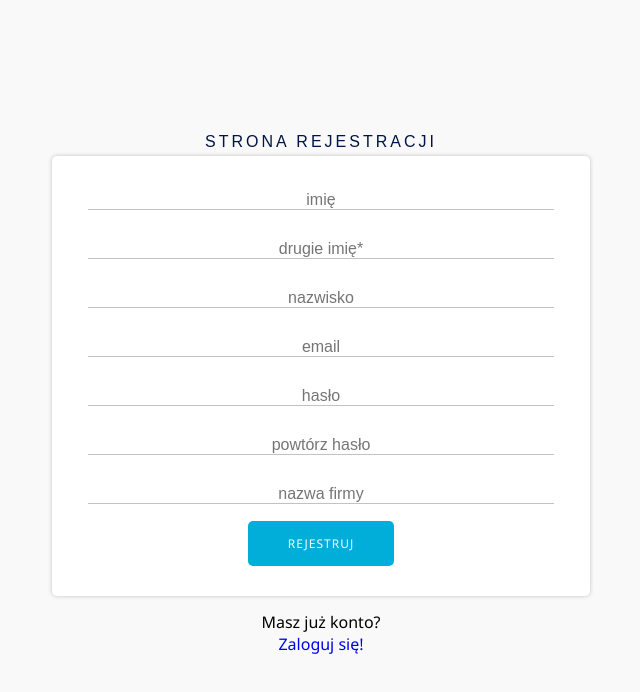
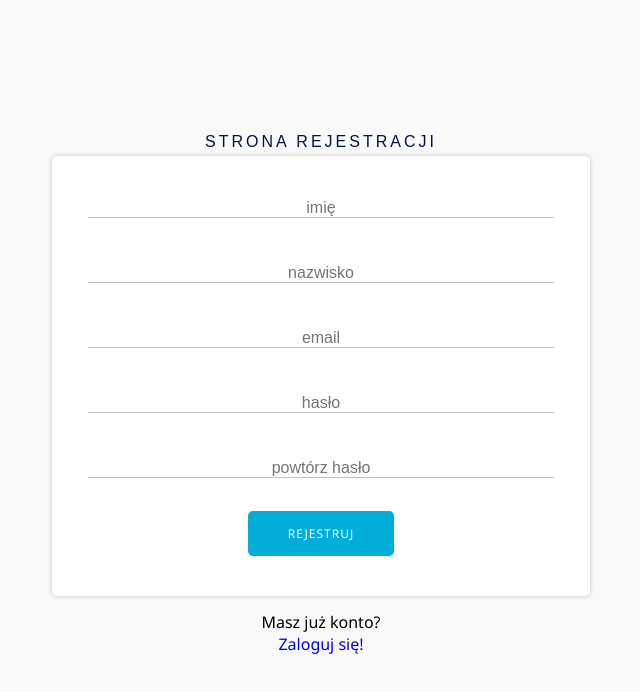
Before and after one commit to elenerandarill/iot-app-front, a React (Create React App) app: page /register in a window 1280 px wide. Shown: the top 692 px of the page, without its empty margins (319-959 px from the left). Built offline with nearby package versions, Linux system fonts and the light colour scheme; a web font is replaced by a local one.

Commit message:
Register works

```diff
--- /dev/null
+++ b/src/FakeFrontend/backendAuthConnector.js
@@ -0,0 +1,32 @@
+import {URL_LOGIN, URL_LOGOUT, URL_REGISTER} from "../iotConfig";
+import {sendRequest} from "./backendConnector";
+
+export const sendRegister = async (ufname, ulname, uemail, upass) => {
+    return  await sendRequest(
+        URL_REGISTER,
+        {
+            "UFNAME": ufname,
+            "ULNAME": ulname,
+            "UEMAIL": uemail,
+            "UPASS": upass,
+        }
+    )
+}
+
+export const sendLogin = async (email, pass) => {
+    const res = await sendRequest(
+        URL_LOGIN,
+        {
+            "UEMAIL": email,
+            "UPASS": pass
+        }
+    )
+    return res.body
+}
+
+export const sendLogout = async () => {
+    const res = await sendRequest(
+        URL_LOGOUT
+    )
+    return res.status
+}
--- a/src/FakeFrontend/backendConnector.js
+++ b/src/FakeFrontend/backendConnector.js
@@ -1,25 +1,5 @@
 import {BackendResponse} from "./backendResponse";
-import {URL_LOGIN, URL_LOGOUT} from "../iotConfig";
 import * as authService from "../authService";
-
-
-export const sendLogin = async (email, pass) => {
-    const res = await sendRequest(
-        URL_LOGIN,
-        {
-            "UEMAIL": email,
-            "UPASS": pass
-        }
-    )
-    return res.body
-}
-
-export const sendLogout = async () => {
-    const res = await sendRequest(
-        URL_LOGOUT
-    )
-    return res.status
-}
 
 /**
  * @param url {string}
--- a/src/components/sideBar.js
+++ b/src/components/sideBar.js
@@ -9,7 +9,7 @@ import {
     ROUTE_SGROUP_LIST,
     ROUTE_TMEMBER_LIST
 } from "../iotConfig";
-import {sendLogout} from "../FakeFrontend/backendConnector";
+import {sendLogout} from "../FakeFrontend/backendAuthConnector";
 import {useHistory} from "react-router-dom";
 import LogoutButton from "./logoutButton";
 import * as authService from "../authService";
@@ -45,7 +45,6 @@ const SideBar = () => {
             <h6>Tymczasowe skróty:</h6>
             <MenuButton text="Logowanie" path="/login"/>
             <MenuButton text="Rejestracja" path="/register"/>
-            <MenuButton text="Test Requesta" path="/text"/>
 
         </div>
     )
--- a/src/components/views/burgerMenu.js
+++ b/src/components/views/burgerMenu.js
@@ -8,7 +8,7 @@ import {
     ROUTE_SGROUP_LIST,
     ROUTE_TMEMBER_LIST
 } from "../../iotConfig";
-import {sendLogout} from "../../FakeFrontend/backendConnector";
+import {sendLogout} from "../../FakeFrontend/backendAuthConnector";
 import * as authService from "../../authService";
 import {useHistory} from "react-router-dom";
 
@@ -69,8 +69,6 @@ const BurgerMenu = ({ activateBurgerMenu }) => {
                                   onClick={() => activateBurgerMenu(false)}/>
                 <MenuBurgerButton text="Rejestracja" path="/register"
                                   onClick={() => activateBurgerMenu(false)}/>
-                <MenuBurgerButton text="Test Requesta" path="/text"
-                                  onClick={() => activateBurgerMenu(false)}/>
             </div>
             <div className="txt-right icon-close-bmenu txt-left">
                 <i
--- a/src/components/views/login.js
+++ b/src/components/views/login.js
@@ -1,6 +1,6 @@
 import React, {useState} from "react";
 import {Link, useHistory} from "react-router-dom";
-import {sendLogin} from "../../FakeFrontend/backendConnector";
+import {sendLogin} from "../../FakeFrontend/backendAuthConnector";
 import {ROUTE_HOME, URL_REGISTER} from "../../iotConfig";
 import {ButtonFunc} from "../buttons";
 import * as authService from "../../authService";
--- a/src/components/views/register.js
+++ b/src/components/views/register.js
@@ -1,17 +1,17 @@
 import React, {useState} from "react";
 import {Link, useHistory} from "react-router-dom";
 import {sendRequest} from "../../FakeFrontend/backendConnector";
-import {ROUTE_HOME, URL_REGISTER} from "../../iotConfig";
+import {ROUTE_HOME, ROUTE_LOGIN, URL_REGISTER} from "../../iotConfig";
 import {ButtonFunc} from "../buttons";
+import {sendRegister} from "../../FakeFrontend/backendAuthConnector";
 
 const Register = () => {
     const [fname, setFname] = useState("");
-    const [mname, setMname] = useState("");
     const [lname, setLname] = useState("");
     const [email, setEmail] = useState("");
     const [password, setPassword] = useState("")
     const [password2, setPassword2] = useState("")
-    const [company, setCompany] = useState("")
+    // const [company, setCompany] = useState("")
     const history = useHistory()
 
 
@@ -39,45 +39,29 @@ const Register = () => {
             alert("Podaj hasło")
             return
         }
-        if (!company) {
-            // TODO: toastify
-            alert("Podaj nazwę firmy")
-            return
-        }
+        // if (!company) {
+        //     // TODO: toastify
+        //     alert("Podaj nazwę firmy")
+        //     return
+        // }
 
         // czy password == password2
         if (password !== password2){
             alert("Oba hasła muszą być identyczne")
         }
 
-        const handleSend = async () => {
-            return await sendRequest(
-                URL_REGISTER,
-                {
-                    fname: fname,
-                    mname: mname,
-                    lname: lname,
-                    email: email,
-                    password: password,
-                    company:company
-                }
-            )
-        }
-
-        if (fname && lname && email && password && company && (password === password2)) {
-            const resp = await handleSend()
+        if (fname && lname && email && password && (password === password2)) {
+            const resp = await sendRegister(fname,  lname, email, password)
 
             if (resp){
                 if (resp.status === 200) {
                     console.log("[ Rejestracja ] udana")
                     // wyzerowanie wartosci pol
                     setFname("")
-                    setMname("")
                     setLname("")
                     setEmail("")
                     setPassword("")
-                    setCompany("")
-                    history.push(ROUTE_HOME)
+                    history.push(ROUTE_LOGIN)
                 } else {
                     // TODO: toastify
                     alert(`[ Rejestracja ] nieudana, status: ${resp.status}`);
@@ -90,23 +74,13 @@ const Register = () => {
         <div className="overlay-bgd">
             <div className="login-area">
                 <div className="head-txt">Strona Rejestracji</div>
-                <form
-                    // onSubmit={onSubmit}
-                    className="white-register-area"
-                >
+                <div className="white-register-area">
                     <input
                         type="text"
                         placeholder="imię"
                         className="input-login"
                         value={fname}
                         onChange={(e) => setFname(e.target.value)}
-                    />
-                    <input
-                        type="text"
-                        placeholder="drugie imię*"
-                        className="input-login"
-                        value={mname}
-                        onChange={(e) => setMname(e.target.value)}
                     />
                     <input
                         type="text"
@@ -136,18 +110,11 @@ const Register = () => {
                         value={password2}
                         onChange={(e) => setPassword2(e.target.value)}
                     />
-                    <input
-                        type="company"
-                        placeholder="nazwa firmy"
-                        className="input-login"
-                        value={company}
-                        onChange={(e) => setCompany(e.target.value)}
-                    />
                     <ButtonFunc
                         text="Rejestruj"
                         onClick={(e) => onSubmit(e)}
                     />
-                </form>
+                </div>
                 <div className="mrg-tb txt-center">Masz już konto? <br/>
                     <Link to="/login">Zaloguj się!</Link>
                 </div>
--- a/src/components/views/sGroups/sGroupDetails.js
+++ b/src/components/views/sGroups/sGroupDetails.js
@@ -33,6 +33,10 @@ const SGroupDetails = () => {
      * @return {GpsCoordinate}
      */
     function getGeographicalCenter(assignedObjs) {
+        if(assignedObjs.length === 0) {
+            return new GpsCoordinate(52.237049, 21.017532)
+        }
+
         let lat = 0
         for(const obj of assignedObjs) {
             lat += obj.GPS.latitude
```
Also changed, not shown: src/components/views/sensors/sensorDetails.js (+19 -19 lines).
